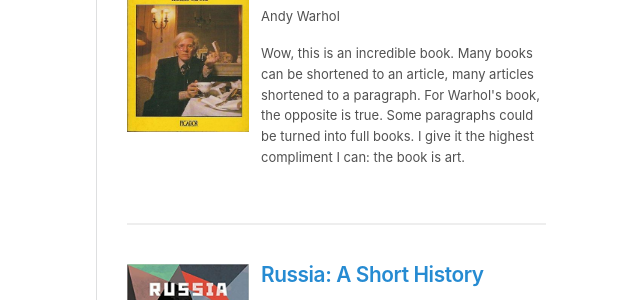
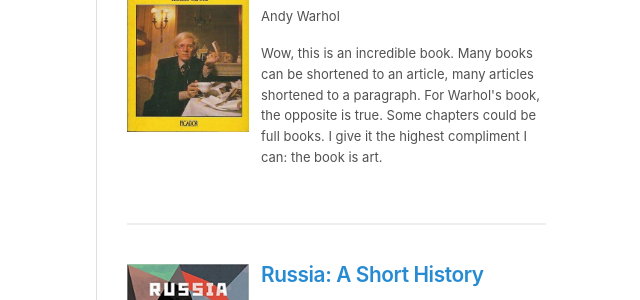
Before and after one commit to qasar/qasar.github.io, a Jekyll site: the page built from books.md, in a window 1280 px wide and 900 px high, scrolled down 11784 px. Shown: the part 215-515 px from the top of the window, without its empty margins (163-803 px from the left). Built offline with Jekyll 4.4.1, drawn with Linux system fonts in a browser that asks for light colours.

Commit message:
Update books.md

```diff
--- a/books.md
+++ b/books.md
@@ -423,7 +423,7 @@
 
 <p>Andy Warhol</p>
 
-<p>Wow, this is an incredible book. Many books can be shortened to an article, many articles shortened to a paragraph. For Warhol's book, the opposite is true. Some paragraphs could be turned into full books. I give it the highest compliment I can: the book is art.</p>
+<p>Wow, this is an incredible book. Many books can be shortened to an article, many articles shortened to a paragraph. For Warhol's book, the opposite is true. Some chapters could be full books. I give it the highest compliment I can: the book is art.</p>
 
 </div>
 <hr>
```
